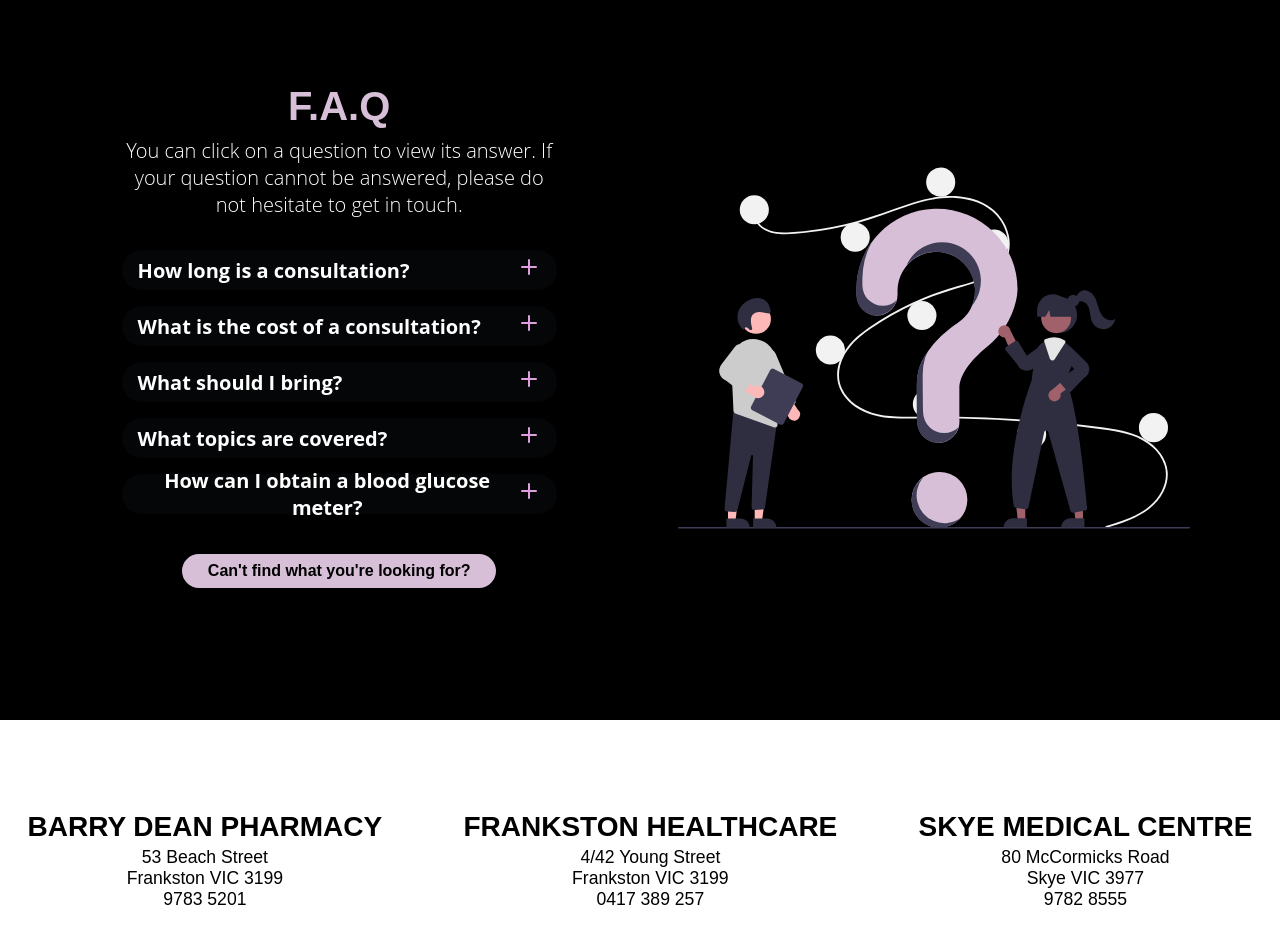
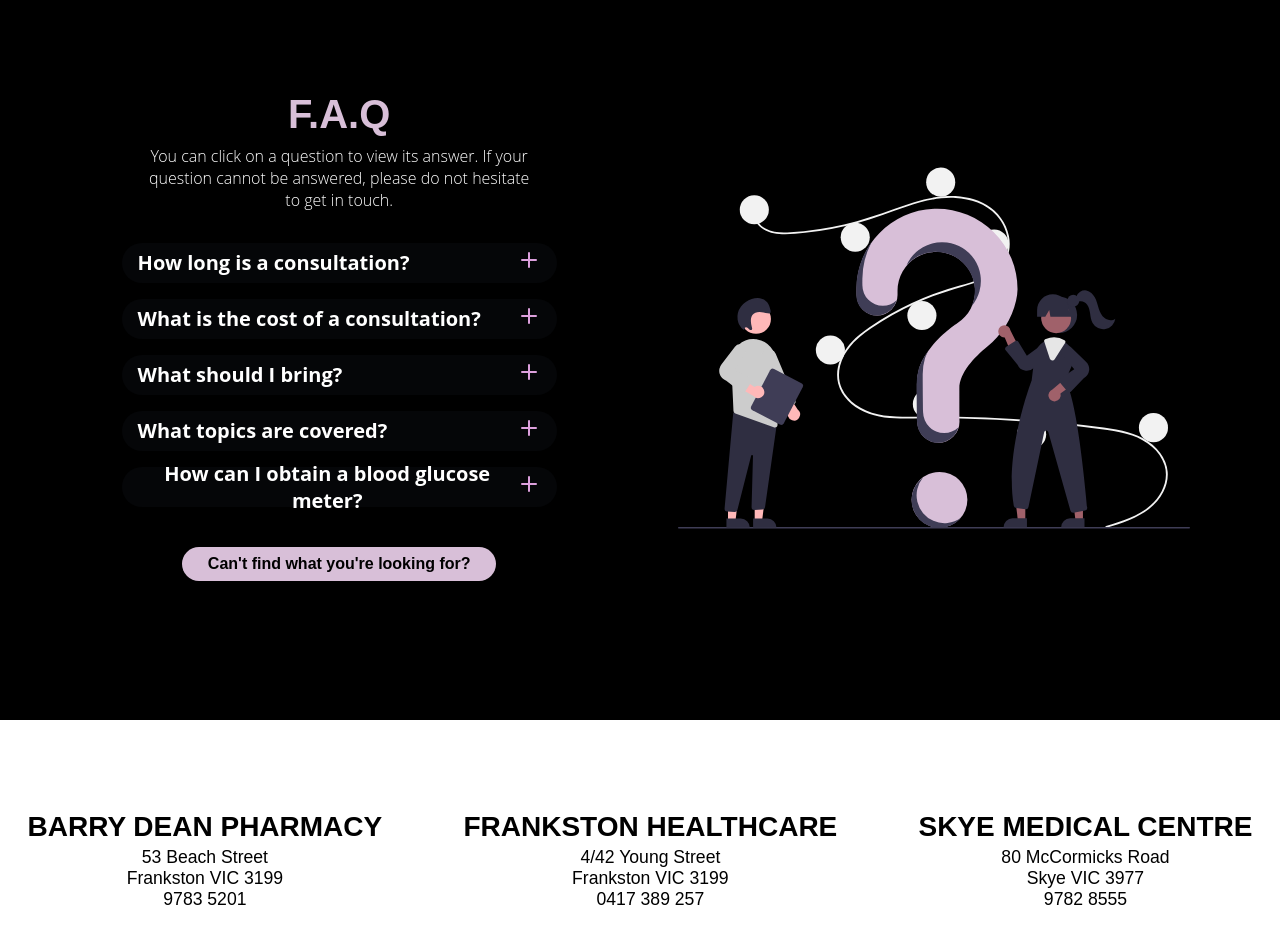
Before and after one commit to jackedwardbeard/01-Jane_Spence, a React (Create React App) app in the folder jane_spence/: page / in a window 1280 px wide. Shown: the part 1520-2454 px from the top of the page. Built offline with nearby package versions, Linux system fonts and the light colour scheme; grey boxes are pictures that could not be loaded.

Commit message:
Slightly reduced width of FAQ description container.

```diff
--- a/jane_spence/src/components/Information/InformationComponents.js
+++ b/jane_spence/src/components/Information/InformationComponents.js
@@ -228,7 +228,7 @@ export const AnswerWrapper = styled.div`
 export const DescriptionWrapper = styled.div`
     display: flex;
     text-align: center;
-    width: 100%;
+    width: 90%;
     justify-content: center;
     align-items: center;
     margin-top: 1vh;
@@ -240,7 +240,7 @@ export const DescriptionWrapper = styled.div`
 
 export const Description = styled.p`
     color: white;
-    font-size: 2.5vh;
+    font-size: 2vh;
     font-weight: 200;
     font-family: 'Open Sans', sans-serif;
 `
```
